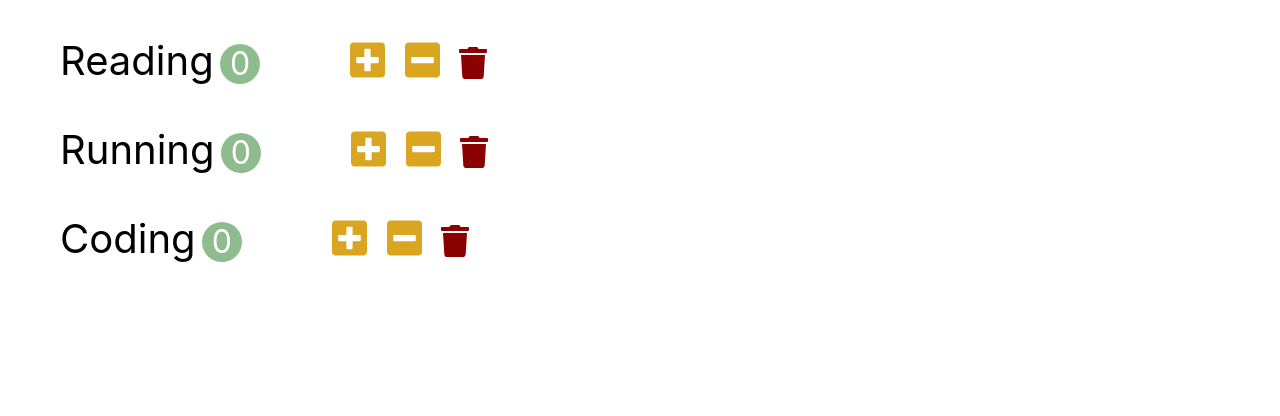
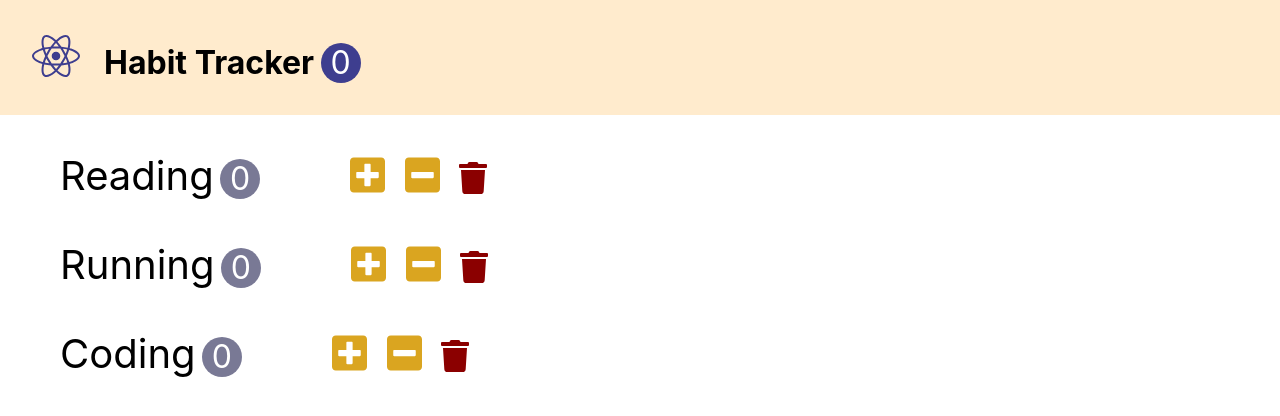
Before and after one commit to NamgyungKim/habit-tracker-2021-cloning, a React (Create React App) app: page / in a window 1280 px wide. Shown: the top 416 px of the page. Built offline with nearby package versions, Linux system fonts and the light colour scheme.

Commit message:
Add: navbar componet

```diff
--- a/src/app.css
+++ b/src/app.css
@@ -1,6 +1,12 @@
+*{ box-sizing: border-box; }
 button { outline: none; border: 0; cursor: pointer;}
+
+.navbar{ padding: 1em; background-color: blanchedalmond; font-weight: bold; font-size: 2rem;}
+.navbar-logo {margin-right: 0.5em; color: rgb(62, 62, 143); font-size: 1.5em;}
+.navbar-count { display: inline-block; width: 2.5rem; height: 2.5rem; border-radius: 50%; margin-left: 0.2em; background-color: rgb(62, 62, 143); color: white; font-weight: 400; line-height: 2.5rem; text-align: center; font-size: 2rem; }
+
 .habit { padding: 0.5em; font-size: 2.5rem; list-style: none;}
-.habit-count {display: inline-block; width: 2.5rem; height: 2.5rem; border-radius: 50%; margin-left: 0.2em; margin-right: 2.5em; background-color: darkseagreen; color: white; line-height: 2.5rem; text-align: center; font-size: 2rem;}
+.habit-count {display: inline-block; width: 2.5rem; height: 2.5rem; border-radius: 50%; margin-left: 0.2em; margin-right: 2.5em; background-color: rgb(121, 121, 149); color: white; line-height: 2.5rem; text-align: center; font-size: 2rem;}
 .habit-button { margin: 0 0.1em; background-color: transparent; font-size: 2.5rem;}
 .habit-button:hover { opacity: 0.8;}
 .habit-increase,
--- a/src/app.jsx
+++ b/src/app.jsx
@@ -1,6 +1,7 @@
 import React, { Component } from 'react';
 import './app.css';
 import Habits from './components/habits';
+import Navbar from './components/navbar';
 
 class App extends Component {
   state = {
@@ -31,14 +32,15 @@ class App extends Component {
 
   render() {
     return (
-      <div>
+      <>
+        <Navbar totalCount={this.state.habits.filter(item => item.count > 0).length} />
         <Habits
           habits={this.state.habits}
           onIncrement={this.handleIncrement}
           onDecrement={this.handleDecrement}
           onDelete={this.hendleDelete}
         />
-      </div>
+      </>
     );
   }
 }
--- /dev/null
+++ b/src/components/navbar.jsx
@@ -0,0 +1,15 @@
+import React, { Component } from 'react';
+
+class Navbar extends Component {
+  render() {
+    return (
+      <div className="navbar">
+        <i className="navbar-logo fab fa-react"></i>
+        <span>Habit Tracker</span>
+        <span className="navbar-count">{this.props.totalCount}</span>
+      </div>
+    );
+  }
+}
+
+export default Navbar;
```
